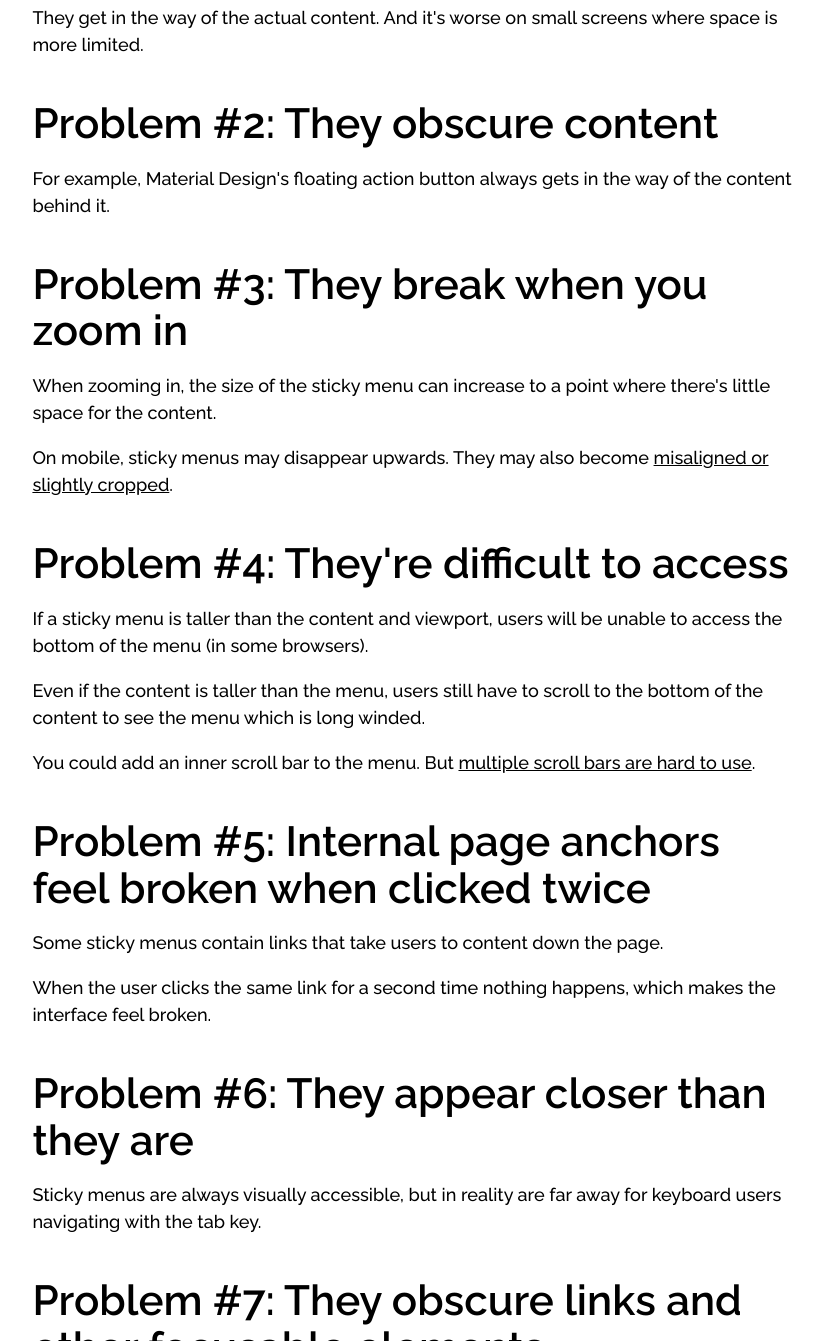
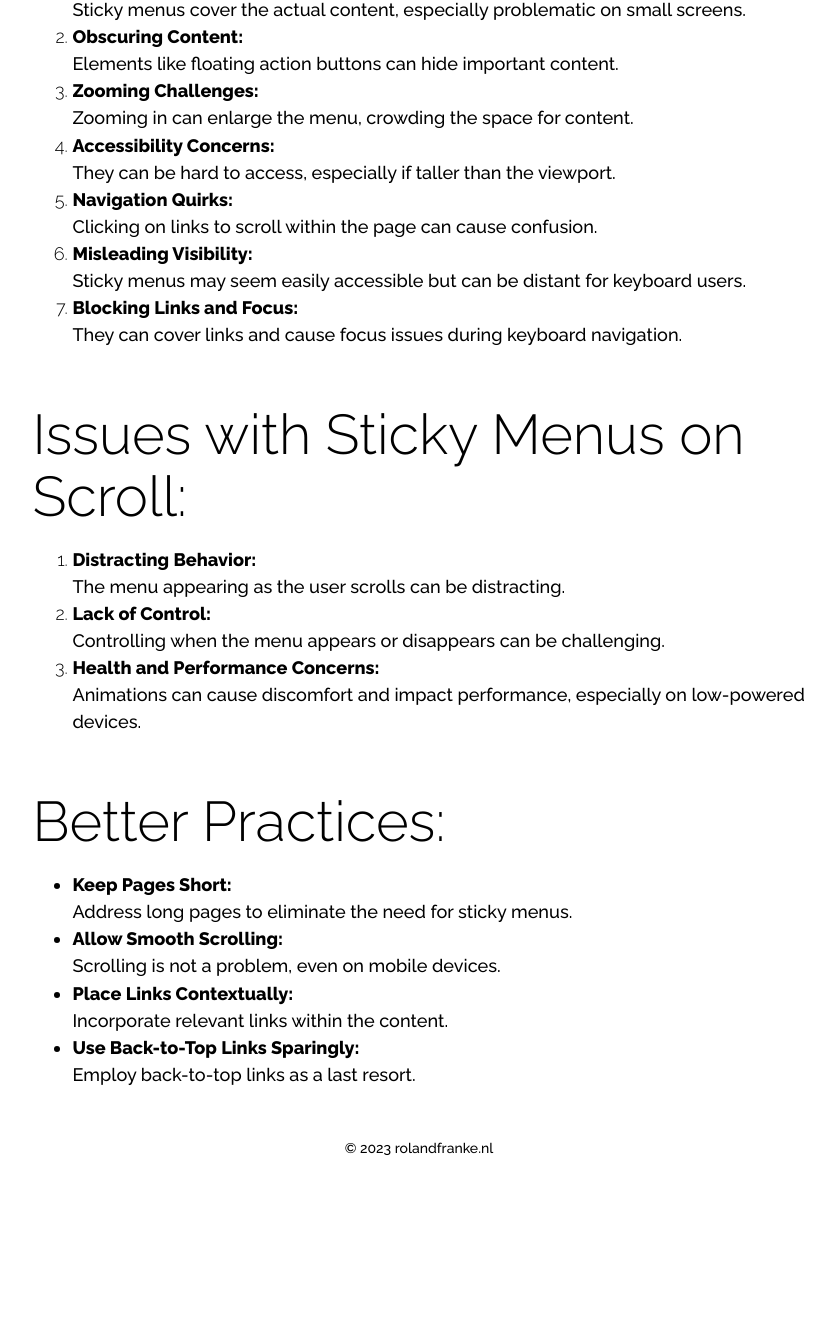
Before and after one commit to rol4nd909/astro, an Astro site: page /sticky-header in a window 1280 px wide. Shown: the part 637-1978 px from the top of the page, without its empty margins (221-1056 px from the left). After the commit the page ends 1804 px from the top, so only its background shows below. Built offline with nearby package versions, Linux system fonts and the light colour scheme; Astro itself is replaced by a stand-in of ours.

Commit message:
Update text

```diff
--- a/src/pages/sticky-header.astro
+++ b/src/pages/sticky-header.astro
@@ -4,128 +4,86 @@ import MainSiteLayout from '../layouts/MainSiteLayout.astro'
 
 <MainSiteLayout>
     <div class="flow" style="max-inline-size: 70ch; padding-block: 1.5rem; margin-inline: auto;">
-        <h1>The problem with sticky menus and what to do instead</h1>
+        <h1>The Problem with Sticky Menus and Better Alternatives</h1>
         <p>
-            Designers use sticky menus (menus that stick to the edge of the viewport) to make them
-            easy to access on long pages. But this fancy pattern hurts UX far more than it improves
-            it.
-        </p>
-        <p>Here's why:</p>
-
-        <h3>Problem #1: They constantly take up space</h3>
-        <p>
-            They get in the way of the actual content. And it's worse on small screens where space
-            is more limited.
+            Designers often use sticky menus (menus that stay visible at the edge of the screen) to
+            make navigation easy on long pages. However, this approach can harm user experience more
+            than it helps.
         </p>
 
-        <h3>Problem #2: They obscure content</h3>
-        <p>
-            For example, Material Design's floating action button always gets in the way of the
-            content behind it.
-        </p>
-
-        <h3>Problem #3: They break when you zoom in</h3>
-        <p>
-            When zooming in, the size of the sticky menu can increase to a point where there's
-            little space for the content.
-        </p>
-        <p>
-            On mobile, sticky menus may disappear upwards. They may also become <a
-                href="misaligned or slightly cropped">misaligned or slightly cropped</a
-            >.
-        </p>
-
-        <h3>Problem #4: They're difficult to access</h3>
-        <p>
-            If a sticky menu is taller than the content and viewport, users will be unable to access
-            the bottom of the menu (in some browsers).
-        </p>
-        <p>
-            Even if the content is taller than the menu, users still have to scroll to the bottom of
-            the content to see the menu which is long winded.
-        </p>
-        <p>
-            You could add an inner scroll bar to the menu. But <a
-                href="https://baymard.com/blog/inline-scroll-areas"
-                >multiple scroll bars are hard to use</a
-            >.
-        </p>
-
-        <h3>Problem #5: Internal page anchors feel broken when clicked twice</h3>
-        <p>Some sticky menus contain links that take users to content down the page.</p>
-        <p>
-            When the user clicks the same link for a second time nothing happens, which makes the
-            interface feel broken.
-        </p>
-
-        <h3>Problem #6: They appear closer than they are</h3>
-        <p>
-            Sticky menus are always visually accessible, but in reality are far away for keyboard
-            users navigating with the tab key.
-        </p>
-
-        <h3>Problem #7: They obscure links and other focusable elements</h3>
-        <p>
-            Users who navigate back up the page by keyboard may end up focusing on a link that's
-            obscured by the sticky menu.
-        </p>
-
-        <h2>The problem with sticky menus that appear on scroll and what to do instead</h2>
-        <p><strong>This seems smart because:</strong></p>
-
-        <ul>
-            <li>the menu gets out of the way to allow users to focus on the content</li>
-            <li>it allows users to access the menu without having to scroll back to the top</li>
-        </ul>
-
-        <p><strong>But this approach is worse than regular sticky menus.</strong></p>
-        <p>Here's why:</p>
-
-        <h3>Problem #1: They're distracting</h3>
-        <p>
-            This is because as the user scrolls the content to fit in the viewport, the menu will
-            suddenly appear.
-        </p>
-        <p>Good design doesn't guess (wrongly) about what users need.</p>
-
-        <h3>Problem #2: They're hard to control</h3>
-        <p>This is because scrolling up too much reveals the menu when it's not wanted.</p>
-        <p>And scrolling down a bit by accident will hide it when it is wanted.</p>
-        <p>Good design doesn't take control away.</p>
-
-        <h3>Problem #3: They cause dizziness and nausea</h3>
-        <p>
-            This is because <a
-                href="https://alistapart.com/article/designing-safer-web-animation-for-motion-sensitivity/"
-                >animation can cause dizziness, nausea, headaches and more</a
-            >.
-        </p>
-        <p>Good design avoids physical stress.</p>
-
-        <h3>Problem #4: They can impact performance</h3>
-        <p>
-            This is because JavaScript is needed to react to the scroll event which can drain the
-            battery and degrade performance especially on low-powered devices.
-        </p>
-        <p>Good design is lightweight.</p>
-
-        <h4>What to do instead</h4>
+        <h2>Issues with Sticky Menus:</h2>
         <ol>
             <li>
-                Keep pages short: Sticky menus are a symptom of long pages so fix the root cause.
+                <strong>Constantly Taking Up Space:</strong>
+                <p>
+                    Sticky menus cover the actual content, especially problematic on small screens.
+                </p>
             </li>
             <li>
-                Just let users scroll: It's a myth that scrolling is a problem. Even on mobile, the
-                top of the page is a flick or 2 away mostly.
+                <strong>Obscuring Content:</strong>
+                <p>Elements like floating action buttons can hide important content.</p>
             </li>
             <li>
-                Put relevant links in context: For example, add a subscribe form to the end of a
-                post or add a CTA to a pricing section.
+                <strong>Zooming Challenges:</strong>
+                <p>Zooming in can enlarge the menu, crowding the space for content.</p>
             </li>
             <li>
-                Use a back-to-top link: They're relatively unobtrusive (but only do this once you
-                exhaust the other options).
+                <strong>Accessibility Concerns:</strong>
+                <p>They can be hard to access, especially if taller than the viewport.</p>
+            </li>
+            <li>
+                <strong>Navigation Quirks:</strong>
+                <p>Clicking on links to scroll within the page can cause confusion.</p>
+            </li>
+            <li>
+                <strong>Misleading Visibility:</strong>
+                <p>
+                    Sticky menus may seem easily accessible but can be distant for keyboard users.
+                </p>
+            </li>
+            <li>
+                <strong>Blocking Links and Focus:</strong>
+                <p>They can cover links and cause focus issues during keyboard navigation.</p>
             </li>
         </ol>
+
+        <h2>Issues with Sticky Menus on Scroll:</h2>
+        <ol>
+            <li>
+                <strong>Distracting Behavior:</strong>
+                <p>The menu appearing as the user scrolls can be distracting.</p>
+            </li>
+            <li>
+                <strong>Lack of Control:</strong>
+                <p>Controlling when the menu appears or disappears can be challenging.</p>
+            </li>
+            <li>
+                <strong>Health and Performance Concerns:</strong>
+                <p>
+                    Animations can cause discomfort and impact performance, especially on
+                    low-powered devices.
+                </p>
+            </li>
+        </ol>
+
+        <h2>Better Practices:</h2>
+        <ul>
+            <li>
+                <strong>Keep Pages Short:</strong>
+                <p>Address long pages to eliminate the need for sticky menus.</p>
+            </li>
+            <li>
+                <strong>Allow Smooth Scrolling:</strong>
+                <p>Scrolling is not a problem, even on mobile devices.</p>
+            </li>
+            <li>
+                <strong>Place Links Contextually:</strong>
+                <p>Incorporate relevant links within the content.</p>
+            </li>
+            <li>
+                <strong>Use Back-to-Top Links Sparingly:</strong>
+                <p>Employ back-to-top links as a last resort.</p>
+            </li>
+        </ul>
     </div>
 </MainSiteLayout>
```
Also changed, not shown: src/pages/sticky-header2.astro (added, +131 -0 lines).
